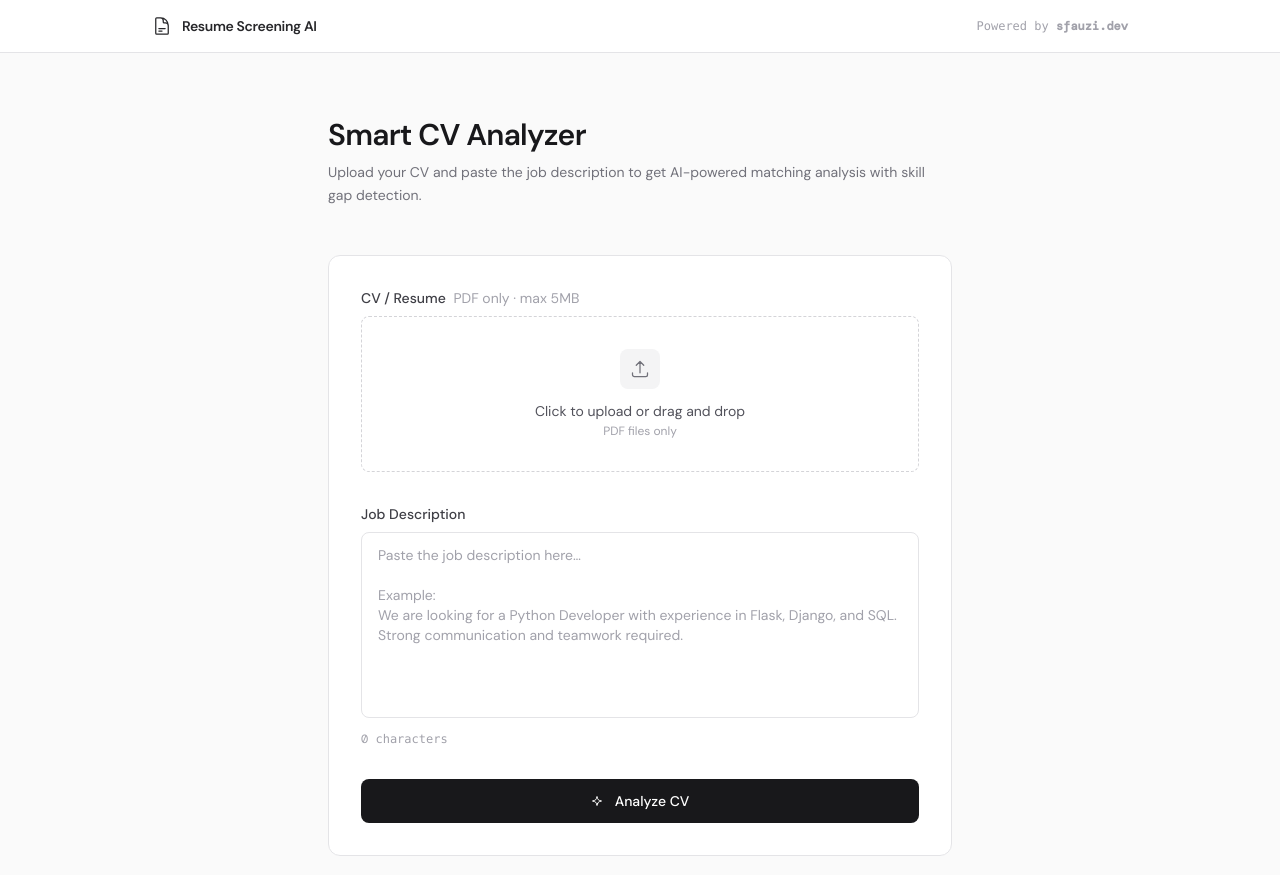
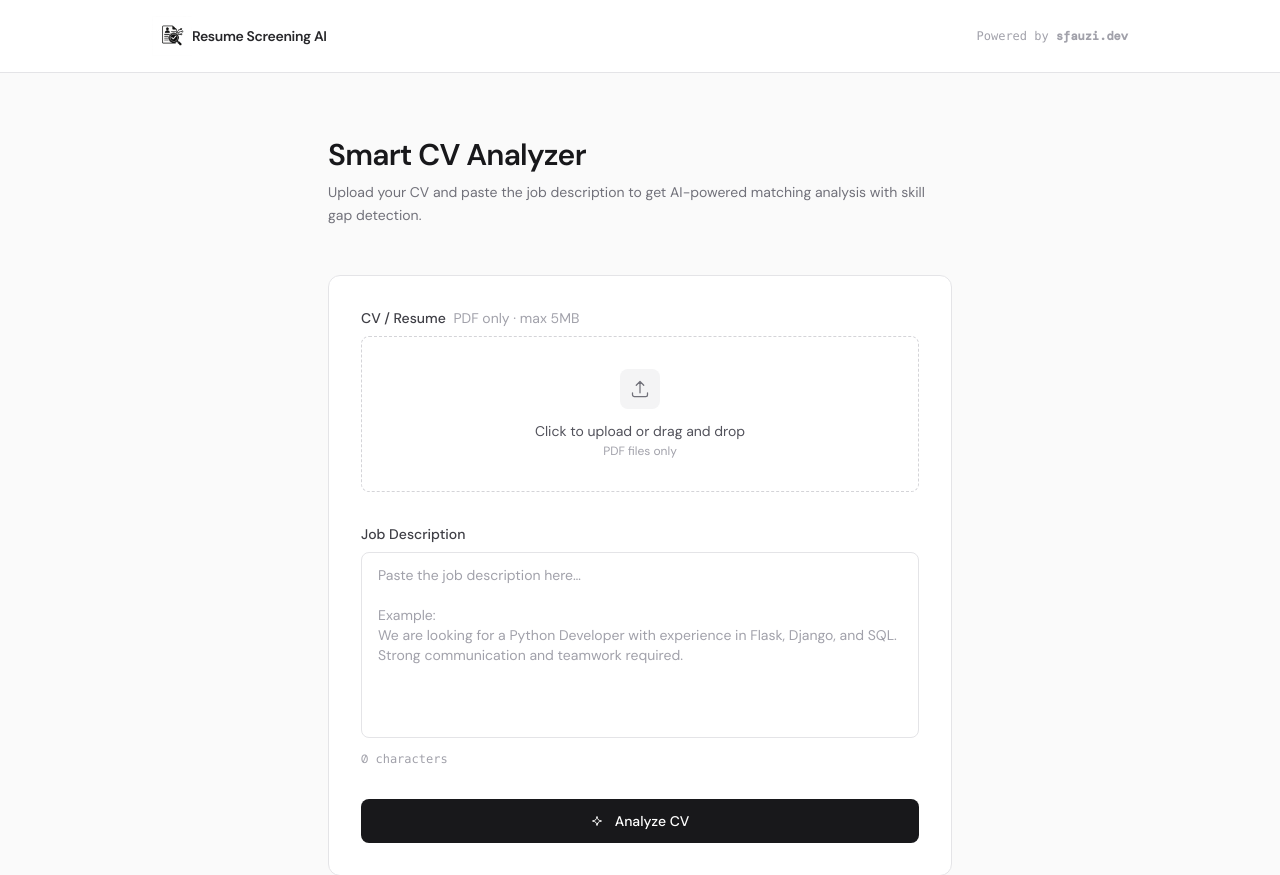
Before and after one commit to sfauzi/resume-screening-ai, a Flask app: page / in a window 1280 px wide. Shown: the top 875 px of the page. Run offline with Flask 3, Linux system fonts and the light colour scheme; some libraries are stand-ins or nearby versions.

Commit message:
style: :lipstick: add logo and favicon

```diff
--- a/templates/index.html
+++ b/templates/index.html
@@ -5,6 +5,7 @@
     <meta charset="UTF-8">
     <meta name="viewport" content="width=device-width, initial-scale=1.0">
     <title>Resume Screening AI - Smart CV Analyzer</title>
+    <link rel="icon" type="image/x-icon" href="{{ url_for('static', filename='images/logo-rsa-white.png') }}">
     <script src="https://cdn.tailwindcss.com"></script>
     <link rel="preconnect" href="https://fonts.googleapis.com">
     <link
@@ -19,16 +20,16 @@
     <nav class="bg-white border-b border-zinc-200">
         <div class="max-w-5xl mx-auto px-6 py-4">
             <div class="flex items-center justify-between">
-                <div class="flex items-center gap-2.5">
-                    <!-- Document icon (Heroicons) -->
-                    <svg class="w-5 h-5 text-zinc-800" xmlns="http://www.w3.org/2000/svg" fill="none"
-                        viewBox="0 0 24 24" stroke-width="1.5" stroke="currentColor">
-                        <path stroke-linecap="round" stroke-linejoin="round"
-                            d="M19.5 14.25v-2.625a3.375 3.375 0 0 0-3.375-3.375h-1.5A1.125 1.125 0 0 1 13.5 7.125v-1.5a3.375 3.375 0 0 0-3.375-3.375H8.25m0 12.75h7.5m-7.5 3H12M10.5 2.25H5.625c-.621 0-1.125.504-1.125 1.125v17.25c0 .621.504 1.125 1.125 1.125h12.75c.621 0 1.125-.504 1.125-1.125V11.25a9 9 0 0 0-9-9Z" />
-                    </svg>
+                <div class="flex items-center">
+                    <img
+                        src="{{ url_for('static', filename='images/logo-rsa-white.png') }}"
+                        alt="Resume Screening AI Logo"
+                        class="w-10 h-10 object-contain"
+                    />
                     <span class="text-sm font-semibold text-zinc-800 tracking-tight">Resume Screening AI</span>
                 </div>
-                <span class="text-xs text-zinc-400 font-mono">Powered by <a href="https://sfauzi.dev/bio" target="_blank" class="font-semibold hover:underline">sfauzi.dev</a></span>
+                <span class="text-xs text-zinc-400 font-mono">Powered by <a href="https://sfauzi.dev/bio"
+                        target="_blank" class="font-semibold hover:underline">sfauzi.dev</a></span>
             </div>
         </div>
     </nav>
```
Also changed, not shown: templates/result.html (+7 -6 lines), static/images/logo-rsa-white.png (added), static/images/logo-rsa.png (added).
